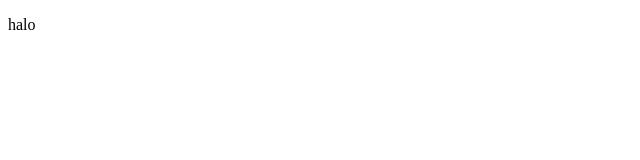
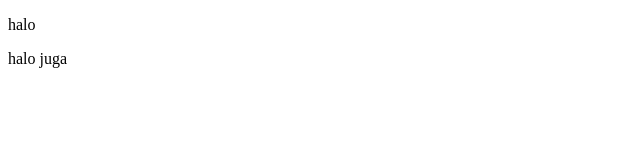
Before and after one commit to Ploeroe/Intro-To-Ajax, a plain HTML site: page testnehe.html in a window 1280 px wide. Shown: the full height of the page, 0-640 px from the left. Drawn offline with Linux system fonts and the light colour scheme.

Commit message:
update testnehe

```diff
--- a/testnehe.html
+++ b/testnehe.html
@@ -1,14 +1,20 @@
 <!DOCTYPE html>
 <html lang="en">
+
 <head>
     <meta charset="UTF-8">
     <meta http-equiv="X-UA-Compatible" content="IE=edge">
     <meta name="viewport" content="width=device-width, initial-scale=1.0">
     <title>Document</title>
 </head>
+
 <body>
     <p>
         halo
     </p>
+    <p>
+        halo juga
+    </p>
 </body>
+
 </html>
```
